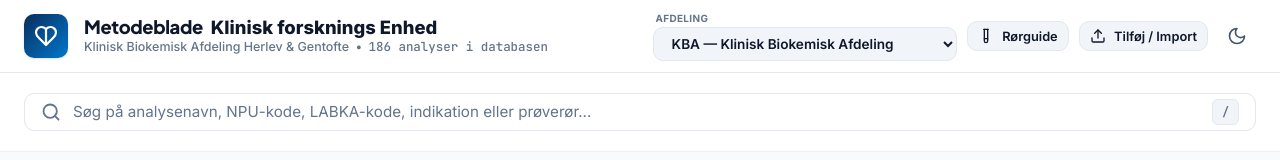
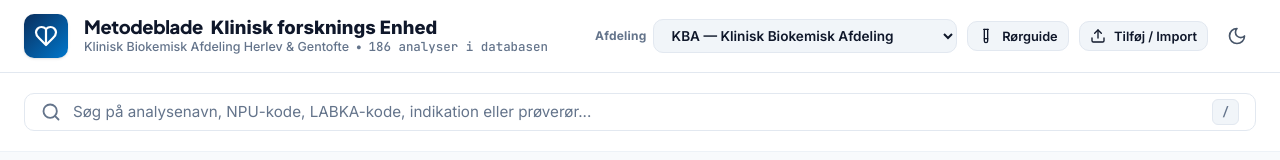
Before and after one commit to CPSO/metod-catalog, a website built with Vite: page index.html in a window 1280 px wide. Shown: the top 160 px of the page. Built offline with nearby package versions, Linux system fonts and the light colour scheme.

Commit message:
ui: put the 'Afdeling' label inline before the department dropdown
Co-Authored-By: Claude Sonnet 5 <noreply@anthropic.com>

```diff
--- a/src/styles/components.css
+++ b/src/styles/components.css
@@ -75,18 +75,18 @@
 
 .dept-select-wrap {
   display: flex;
-  flex-direction: column;
-  gap: 0.1rem;
+  flex-direction: row;
+  align-items: center;
+  gap: 0.4rem;
   cursor: pointer;
 }
 
 .dept-select-label {
-  font-size: 0.62rem;
+  font-size: 0.75rem;
   font-weight: 700;
-  letter-spacing: 0.04em;
-  text-transform: uppercase;
+  letter-spacing: 0.02em;
   color: var(--text-muted);
-  padding-left: 0.15rem;
+  white-space: nowrap;
 }
 
 .dept-select-wrap .filter-select {
```
